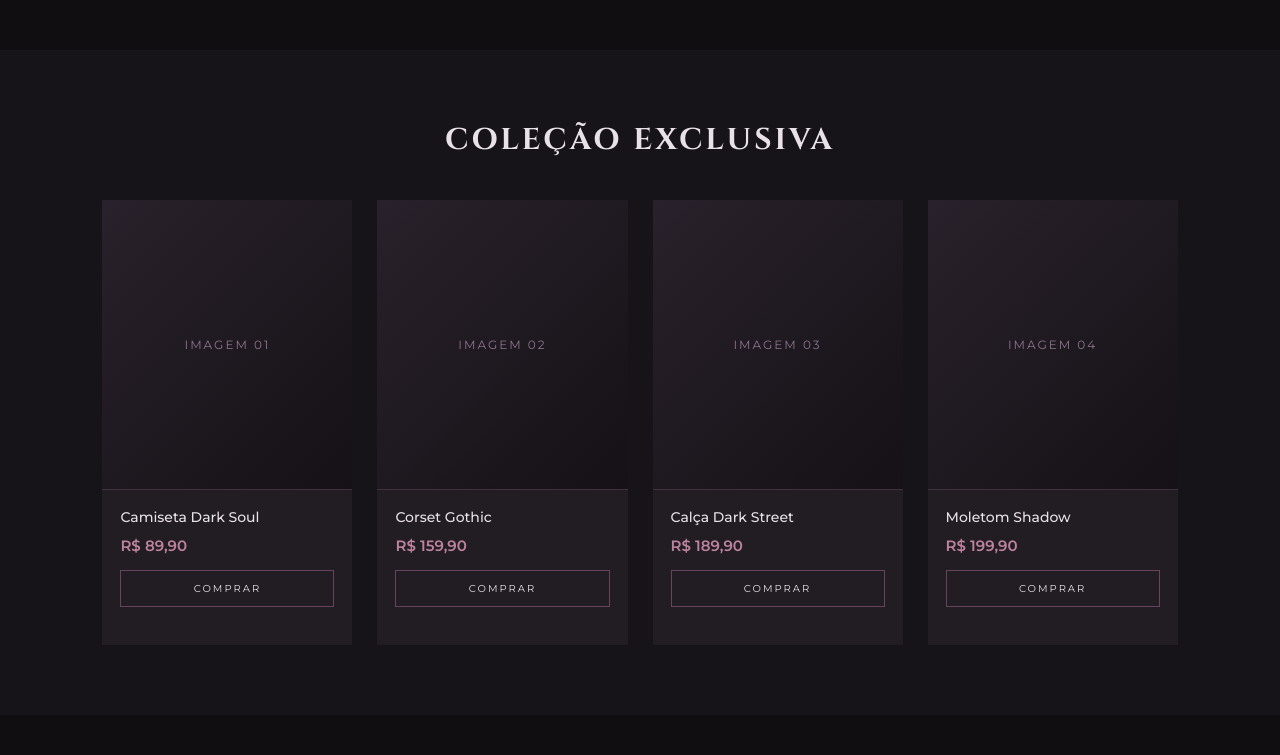
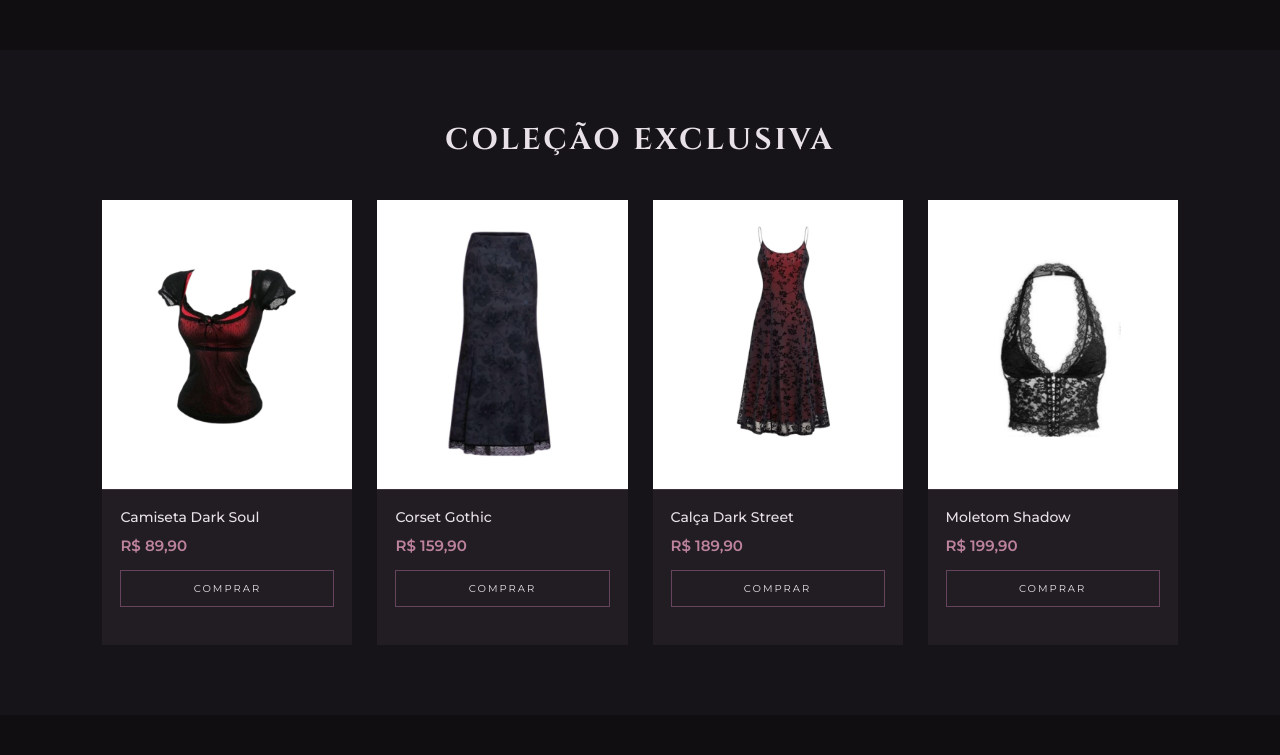
Before and after one commit to caiosque/abutre-store, a Flask app: page / in a window 1280 px wide. Shown: the part 1046-1801 px from the top of the page. Run offline with Flask 3, Linux system fonts and the light colour scheme.

Commit message:
Insersão de imagens

```diff
--- a/templates/index.html
+++ b/templates/index.html
@@ -499,8 +499,7 @@
             <div class="product">
 
                 <div class="product-image">
-                    <!-- Coloque aqui a imagem do produto -->
-                    <span class="placeholder">IMAGEM 01</span>
+                    <img src="{{ url_for('static', filename='imgs/roupa1.png') }}" alt="Camiseta Dark Soul">
                 </div>
 
                 <div class="product-info">
@@ -517,7 +516,7 @@
             <div class="product">
 
                 <div class="product-image">
-                    <span class="placeholder">IMAGEM 02</span>
+                    <img src="{{ url_for('static', filename='imgs/roupa2.png') }}" alt="Corset Gothic">
                 </div>
 
                 <div class="product-info">
@@ -534,7 +533,7 @@
             <div class="product">
 
                 <div class="product-image">
-                    <span class="placeholder">IMAGEM 03</span>
+                    <img src="{{ url_for('static', filename='imgs/roupa3.png') }}" alt="Calça Dark Street">
                 </div>
 
                 <div class="product-info">
@@ -551,7 +550,7 @@
             <div class="product">
 
                 <div class="product-image">
-                    <span class="placeholder">IMAGEM 04</span>
+                    <img src="{{ url_for('static', filename='imgs/roupa4.png') }}" alt="Moletom Shadow">
                 </div>
 
                 <div class="product-info">
```
Also changed, not shown: static/imgs/nome-marca.jpeg (deleted), static/imgs/nome-marca2.jpeg (deleted), static/imgs/roupa1.png (added), static/imgs/roupa2.png (added), static/imgs/roupa3.png (added), static/imgs/roupa4.png (added).
